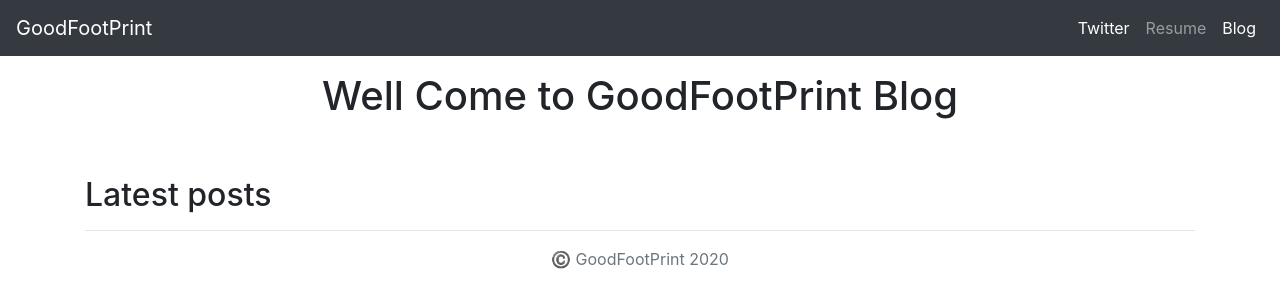
After one commit to Adaamaa/GoodFootPrint-portfolio-website-developed, a Django app: page /blog/ in a window 1280 px wide. The commit adds this page. Shown: the top 308 px of the page. Run offline with Django 3.2, Linux system fonts and the light colour scheme; data that the repository does not hold is empty.

Commit message:
Final GoodFootPrint web finished

```diff
--- /dev/null
+++ b/blog/templates/blog/allblogs.html
@@ -0,0 +1,67 @@
+<!doctype html>
+<html lang="en">
+  <head>
+    {% load static %}
+    <meta charset="utf-8">
+    <meta name="viewport" content="width=device-width, initial-scale=1, shrink-to-fit=no">
+    <meta name="description" content="">
+    <meta name="author" content="">
+    <title>GoodFootPrint</title>
+
+
+    <!-- Bootstrap core CSS -->
+    <link rel="stylesheet" href="https://cdn.jsdelivr.net/npm/bootstrap@4.5.3/dist/css/bootstrap.min.css" integrity="sha384-TX8t27EcRE3e/ihU7zmQxVncDAy5uIKz4rEkgIXeMed4M0jlfIDPvg6uqKI2xXr2" crossorigin="anonymous">
+
+
+  </head>
+  <body>
+    <header>
+      <nav class="navbar navbar-expand-lg navbar-dark bg-dark">
+        <a class="navbar-brand" href="{% url 'home' %}">GoodFootPrint</a>
+        <button class="navbar-toggler" type="button" data-toggle="collapse" data-target="#navbarNavAltMarkup" aria-controls="navbarNavAltMarkup" aria-expanded="false" aria-label="Toggle navigation">
+          <span class="navbar-toggler-icon"></span>
+        </button>
+        <div class="collapse navbar-collapse" id="navbarNavAltMarkup">
+          <div class="navbar-nav ml-auto">
+            <a class="nav-link active" href="https://twitter.com/Qeerranso">Twitter</a>
+            <a class="nav-link" href="{% static 'Adama_resume.pdf' %}">Resume</a>
+            <a class="nav-link active" href="{% url 'allblogs' #}">Blog</a>
+
+          </div>
+        </div>
+      </nav>
+
+
+</header>
+
+<main role="main">
+    <div class="container">
+    <h1 class="text-center pt-3">Well Come to GoodFootPrint Blog</h1>
+    <br />
+    <br />
+    <h2>Latest posts</h2>
+    <hr />
+
+    {% for blog in blogs.all %}
+    <a href="{% url 'detail' blog.id %}"><h3>{{ blog.title }}</h3></a>
+    {{ blog.pub_date }}
+    <br />
+    <img class="img-fluid" src="{{ blog.image.url }}" height=100 width=100 />
+    <br />
+    <p>{{ blog.summary }}</p>
+    {% endfor %}
+
+</div>
+
+</main>
+
+<footer class="text-muted">
+  <div class="container text-center">
+      <p>©️ GoodFootPrint {% now "Y" %}</p>
+    </div>
+</footer>
+<script src="https://code.jquery.com/jquery-3.5.1.slim.min.js" integrity="sha384-DfXdz2htPH0lsSSs5nCTpuj/zy4C+OGpamoFVy38MVBnE+IbbVYUew+OrCXaRkfj" crossorigin="anonymous"></script>
+<script src="https://cdn.jsdelivr.net/npm/popper.js@1.16.1/dist/umd/popper.min.js" integrity="sha384-9/reFTGAW83EW2RDu2S0VKaIzap3H66lZH81PoYlFhbGU+6BZp6G7niu735Sk7lN" crossorigin="anonymous"></script>
+<script src="https://cdn.jsdelivr.net/npm/bootstrap@4.5.3/dist/js/bootstrap.min.js" integrity="sha384-w1Q4orYjBQndcko6MimVbzY0tgp4pWB4lZ7lr30WKz0vr/aWKhXdBNmNb5D92v7s" crossorigin="anonymous"></script>
+
+</html>
--- /dev/null
+++ b/blog/urls.py
@@ -0,0 +1,8 @@
+
+from django.urls import path
+from . import views
+
+urlpatterns = [
+    path('',  views.allblogs, name='allblogs'),
+    path('<int:blog_id>/', views.detail, name='detail'),
+]
--- a/blog/views.py
+++ b/blog/views.py
@@ -1,3 +1,13 @@
-from django.shortcuts import render
+from django.shortcuts import render, get_object_or_404
 
-# Create your views here.
+from .models import Blog
+
+
+def allblogs(request):
+    blogs = Blog.objects
+    return render(request, 'blog/allblogs.html', {'blogs': blogs})
+
+
+def detail(request, blog_id):
+    detailblog = get_object_or_404(Blog, pk=blog_id)
+    return render(request, 'blog/detail.html', {'blog': detailblog})
--- a/jobs/models.py
+++ b/jobs/models.py
@@ -4,3 +4,6 @@ from django.db import models
 class Job(models.Model):
     image = models.ImageField(upload_to='images/')
     summary = models.CharField(max_length=200)
+
+    def __str__(self):
+        return self.summary
--- a/portfolio/settings.py
+++ b/portfolio/settings.py
@@ -122,7 +122,10 @@ USE_TZ = True
 
 # Static files (CSS, JavaScript, Images)
 # https://docs.djangoproject.com/en/2.2/howto/static-files/
-
+STATICFILES_DIRS = [
+    os.path.join(BASE_DIR, 'portfolio/static/')
+]
+STATIC_ROOT = os.path.join(BASE_DIR, 'static')
 STATIC_URL = '/static/'
 
 MEDIA_ROOT = os.path.join(BASE_DIR, 'media')
--- a/portfolio/urls.py
+++ b/portfolio/urls.py
@@ -14,7 +14,7 @@ Including another URLconf
     2. Add a URL to urlpatterns:  path('blog/', include('blog.urls'))
 """
 from django.contrib import admin
-from django.urls import path
+from django.urls import path, include
 from django.conf import settings
 from django.conf.urls.static import static
 import jobs.views
@@ -22,4 +22,5 @@ import jobs.views
 urlpatterns = [
     path('admin/', admin.site.urls),
     path('',  jobs.views.home, name='home'),
+    path('blog/', include('blog.urls')),
 ] + static(settings.MEDIA_URL,  document_root=settings.MEDIA_ROOT)
```
Also changed, not shown: blog/models.py (+7 -1 lines), blog/templates/blog/detail.html (added, +63 -0 lines), jobs/templates/jobs/home.html (+11 -9 lines), blog/migrations/0002_auto_20201128_0755.py (added), portfolio/static/adama_pic.jpeg (renamed from IMG_1191.jpeg), 1 other file.
